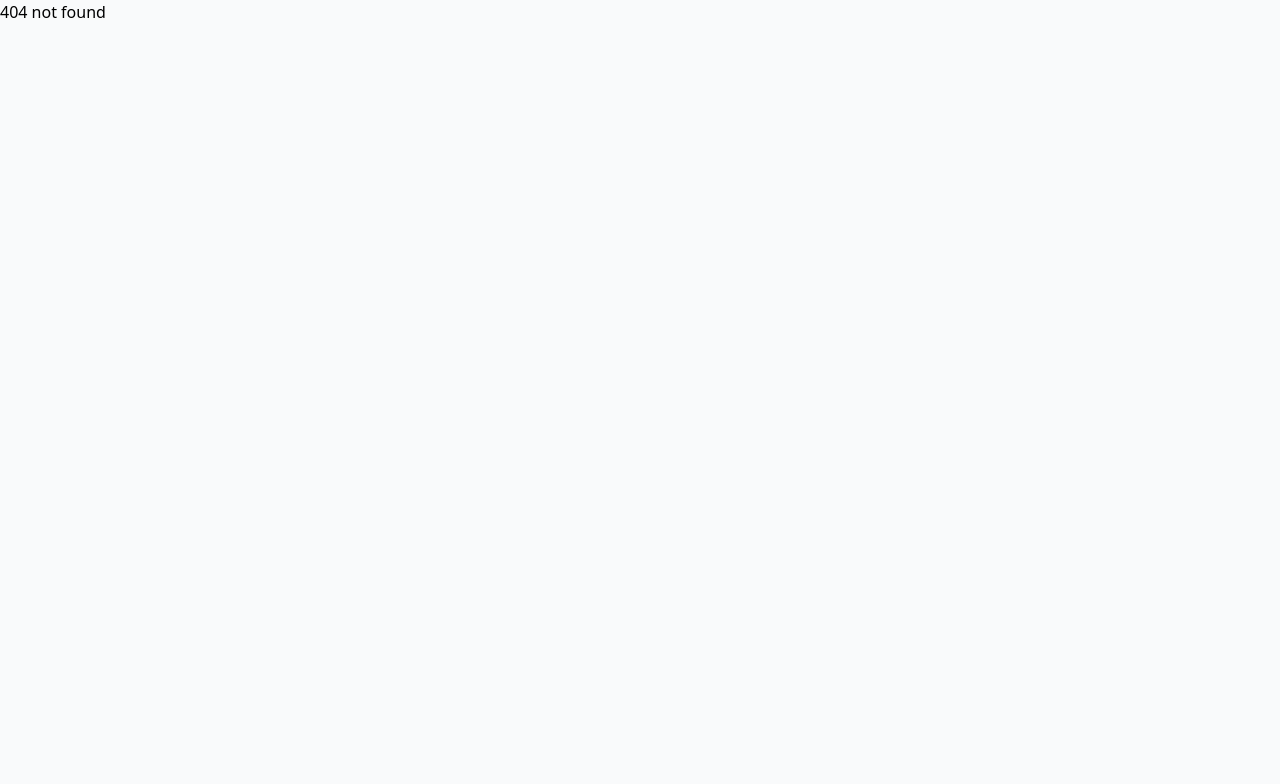
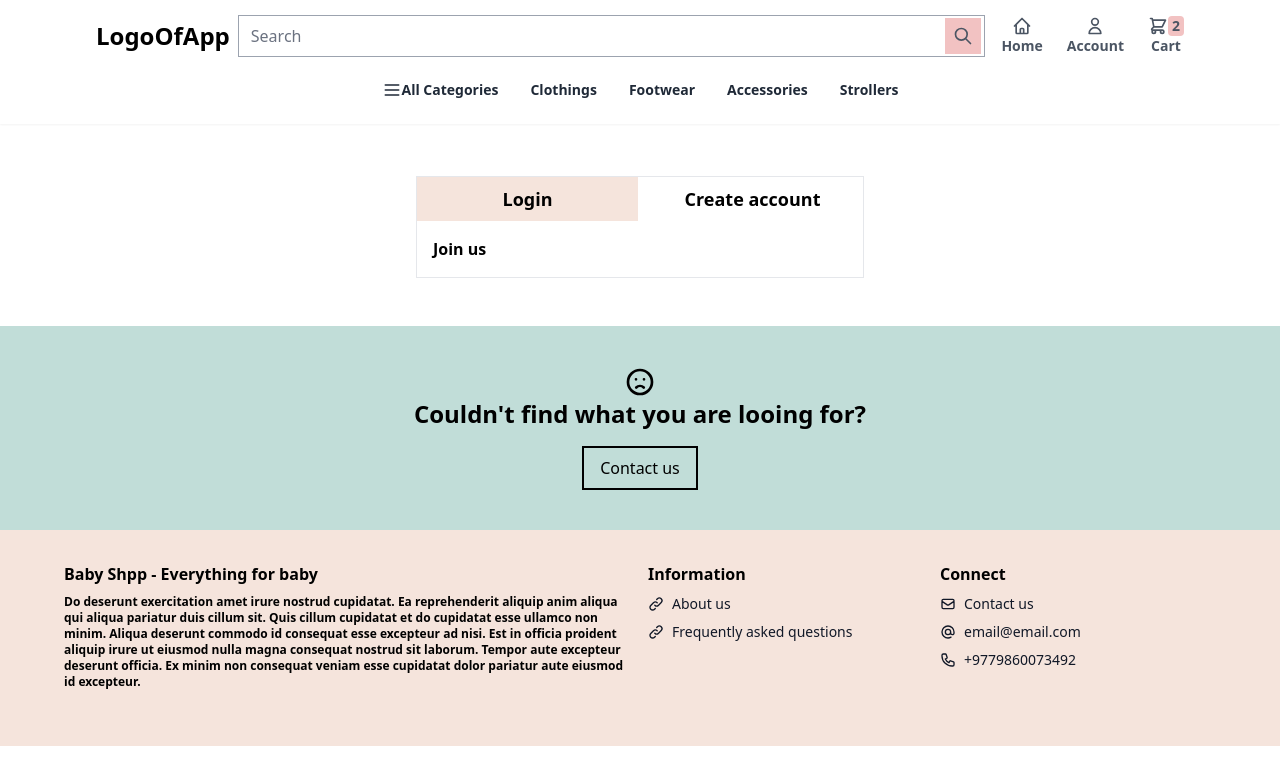
Before and after one commit to joshisijan/baby-shop-frontend, a React (Create React App) app: page /account in a window 1280 px wide. Before the commit this address had no page. Shown: the top 784 px of the page. Built offline with nearby package versions, Linux system fonts and the light colour scheme.

Commit message:
account creation page tab created

```diff
--- a/package.json
+++ b/package.json
@@ -16,6 +16,7 @@
     "react-redux": "^7.2.5",
     "react-router-dom": "^5.3.0",
     "react-scripts": "4.0.3",
+    "react-transition-group": "^4.4.2",
     "redux-persist": "^6.0.0",
     "redux-toolkit": "^1.1.2",
     "web-vitals": "^1.1.2"
--- a/public/index.html
+++ b/public/index.html
@@ -26,7 +26,7 @@
     -->
     <title>React App</title>
   </head>
-  <body class="bg-gray-50">
+  <body>
     <noscript>You need to enable JavaScript to run this app.</noscript>
     <div id="root"></div>
     <!--
--- a/src/App.js
+++ b/src/App.js
@@ -1,12 +1,28 @@
-import { Switch, Route } from 'react-router-dom';
+import { Switch, Route, useLocation } from 'react-router-dom';
 import HomePage from './Containers/HomePage/HomePage';
 import AboutPage from './Containers/AboutPage/AboutPage';
+import AccountOptionPage from './Containers/AccountOptionPage/AccountOptionPage';
+import MainLayout from './Containers/MainLayout/MainLayout';
+import { CSSTransition, TransitionGroup } from 'react-transition-group'
+import './app.css';
 
 function App() {
+  const location = useLocation();
   return (
-    <Switch>
+
+    <TransitionGroup>
+      <CSSTransition
+        timeout={250}
+        classNames="fade"
+        key={location.key}
+      >
+        <MainLayout>
+          <Switch location={location}>
             <Route path="/" exact>
               <HomePage />
+            </Route>
+            <Route path="/account" exact>
+              <AccountOptionPage />
             </Route>
             <Route path="/about" exact>
               <AboutPage />
@@ -15,6 +31,9 @@ function App() {
               404 not found
             </Route>
           </Switch>
+        </MainLayout>
+      </CSSTransition>
+    </TransitionGroup>
   );
 }
 
--- /dev/null
+++ b/src/Components/Button/SecondaryTextButton.js
@@ -0,0 +1,14 @@
+import React from 'react'
+
+const SecondaryTextButton = ({children, className, ...rest}) => {
+    return (
+        <button
+            {...rest}
+            className={`transition bg-secondary text-gray-700 hover:bg-secondary-light focus:outline-none focus:ring focus:ring-secondary-varient px-4 py-2 ${className}`}
+        >
+            {children}
+        </button>
+    )
+}
+
+export default SecondaryTextButton
--- a/src/Containers/AboutPage/AboutPage.js
+++ b/src/Containers/AboutPage/AboutPage.js
@@ -1,9 +1,8 @@
 import React from 'react'
-import MainLayout from '../MainLayout/MainLayout'
 
 const AboutPage = () => {
     return (
-        <MainLayout>
+        <div>
             About page
             <h1 className="text-4xl">1</h1>
             <h1 className="text-4xl">2</h1>
@@ -17,7 +16,7 @@ const AboutPage = () => {
             <h1 className="text-4xl">10</h1>
             <h1 className="text-4xl">11</h1>
             <h1 className="text-4xl">12</h1>
-        </MainLayout>
+        </div>
     )
 }
 
--- /dev/null
+++ b/src/Containers/AccountOptionPage/AccountOptionPage.js
@@ -0,0 +1,46 @@
+import { Tab } from '@headlessui/react'
+import React from 'react'
+import LoginTab from './LoginTab/LoginTab'
+import RegisterTab from './RegisterTab/RegisterTab'
+
+const AccountOptionPage = () => {
+    const tabHeaders = [
+        'Login',
+        'Create account'
+    ]
+    return (
+        <div className="grid justify-items-center p-2">
+            <div className="my-10 w-full max-w-md">
+                <Tab.Group as="div" defaultIndex={1} className="border">
+                    <Tab.List className="flex gap-1">
+                        {
+                            tabHeaders.map((tabHeader) => {
+                                return (
+                                    <Tab className="flex-1 focus:outline-none bg-primary-varient">
+                                        {({selected}) => {
+                                            return (
+                                                <button className={`px-4 py-2 font-bold text-lg w-full transition ${selected ? 'bg-white' : 'hover:bg-primary-light'}`}>
+                                                    {tabHeader}
+                                                </button>
+                                            )
+                                        }}
+                                    </Tab>
+                                )
+                            })
+                        }
+                    </Tab.List>
+                    <Tab.Panels className="p-4">
+                        <Tab.Panel>
+                            <LoginTab />
+                        </Tab.Panel>
+                        <Tab.Panel>
+                            <RegisterTab />
+                        </Tab.Panel>
+                    </Tab.Panels>
+                </Tab.Group>
+            </div>
+        </div>
+    )
+}
+
+export default AccountOptionPage
--- /dev/null
+++ b/src/Containers/AccountOptionPage/LoginTab/LoginTab.js
@@ -0,0 +1,11 @@
+import React from 'react'
+
+const LoginTab = () => {
+    return (
+        <div>
+            <h1 className="font-semibold">Welcome back!</h1>
+        </div>
+    )
+}
+
+export default LoginTab
--- /dev/null
+++ b/src/Containers/AccountOptionPage/RegisterTab/RegisterTab.js
@@ -0,0 +1,11 @@
+import React from 'react'
+
+const RegisterTab = () => {
+    return (
+        <div>
+            <h1 className="font-semibold">Join us</h1>
+        </div>
+    )
+}
+
+export default RegisterTab
--- a/src/Containers/HomePage/HomePage.js
+++ b/src/Containers/HomePage/HomePage.js
@@ -1,14 +1,13 @@
 import React from 'react'
-import MainLayout from '../MainLayout/MainLayout'
 import NewArrivals from './NewArrivals/NewArrivals'
 import TopBannerImage from './TopBannerImage/TopBannerImage'
 
 const HomePage = () => {
     return (
-        <MainLayout>
+        <div>
             <TopBannerImage />
             <NewArrivals />
-        </MainLayout>
+        </div>
     )
 }
 
--- a/src/Containers/MainLayout/Navbar/Navbar.js
+++ b/src/Containers/MainLayout/Navbar/Navbar.js
@@ -70,9 +70,11 @@ const Navbar = () => {
                         <HomeIcon className="w-5 h-5" />
                     </IconButton>
                 </Link>
-                <IconButton label="Account">
-                    <UserIcon className="w-5 h-5" />
-                </IconButton>
+                <Link to="/account">
+                    <IconButton label="Account">
+                        <UserIcon className="w-5 h-5" />
+                    </IconButton>
+                </Link>
                 <IconButton label="Cart" counter={2}>
                     <ShoppingCartIcon className="w-5 h-5" />
                 </IconButton>
--- /dev/null
+++ b/src/app.css
@@ -0,0 +1,8 @@
+.fade-enter {
+    opacity: 0;
+    z-index: 1;
+}
+.fade-enter.fade-enter-active {
+    opacity: 1;
+    transition: opacity 250ms ease-in;
+}
```
Also changed, not shown: tailwind.config.js (line endings or trailing spaces), 1 other file (tests, documents, lock files or other folders). Lines whose indentation alone changed are shown as unchanged.
